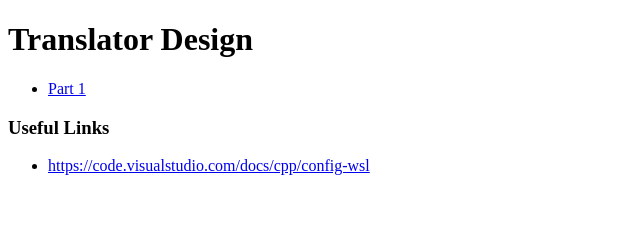
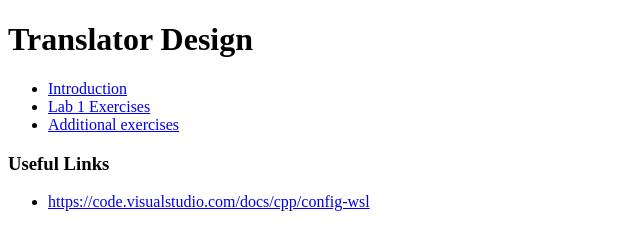
Before and after one commit to nandor/utcn-imp, a plain HTML site: page index.html in a window 1280 px wide. Shown: the whole page, without its empty margins (0-640 px from the left). Drawn offline with Linux system fonts and the light colour scheme.

Commit message:
updated exercises

```diff
--- a/index.html
+++ b/index.html
@@ -6,7 +6,9 @@
   <body>
     <h1> Translator Design </h1>
     <ul>
-      <li><a href="week1.pdf">Part 1</a></li>
+      <li><a href="td_intro.pdf">Introduction</a></li>
+      <li><a href="td_ex1.pdf">Lab 1 Exercises</a></li>
+      <li><a href="td_ex.pdf">Additional exercises</a></li>
     </ul>
 
     <h3> Useful Links </h3>
```
Also changed, not shown: 4 other files.
